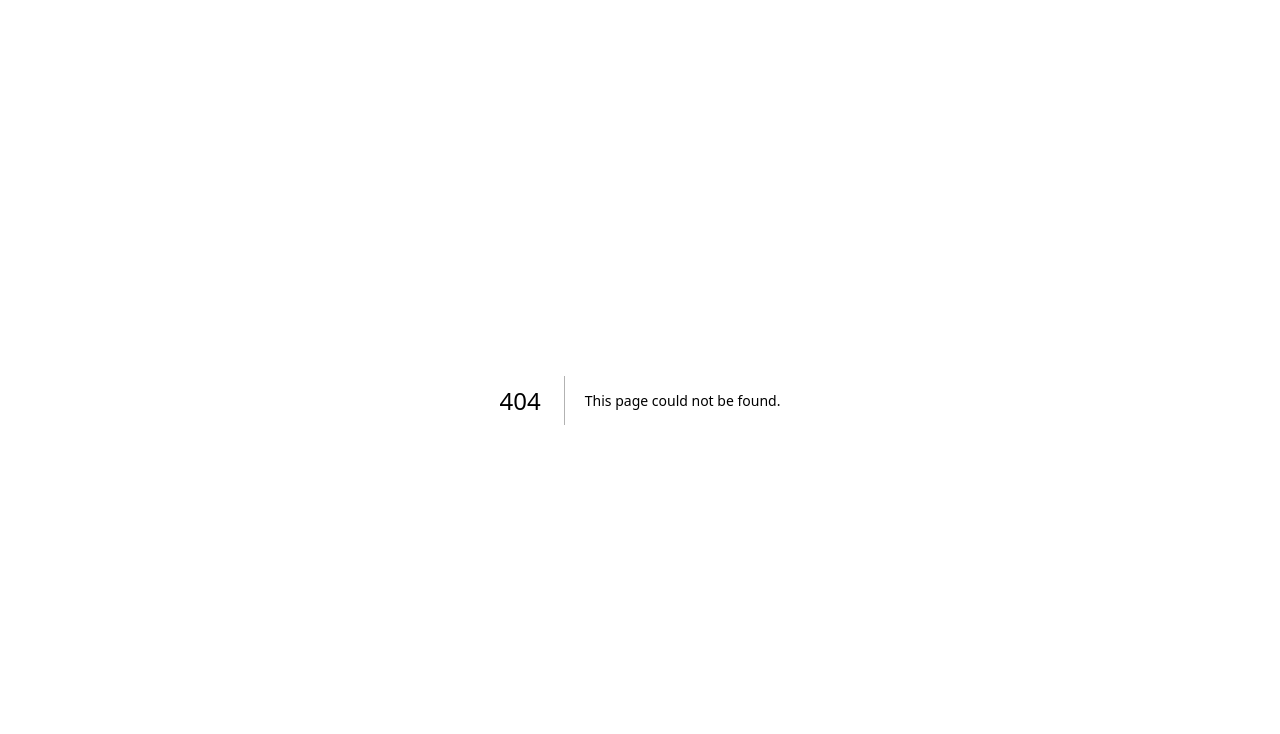
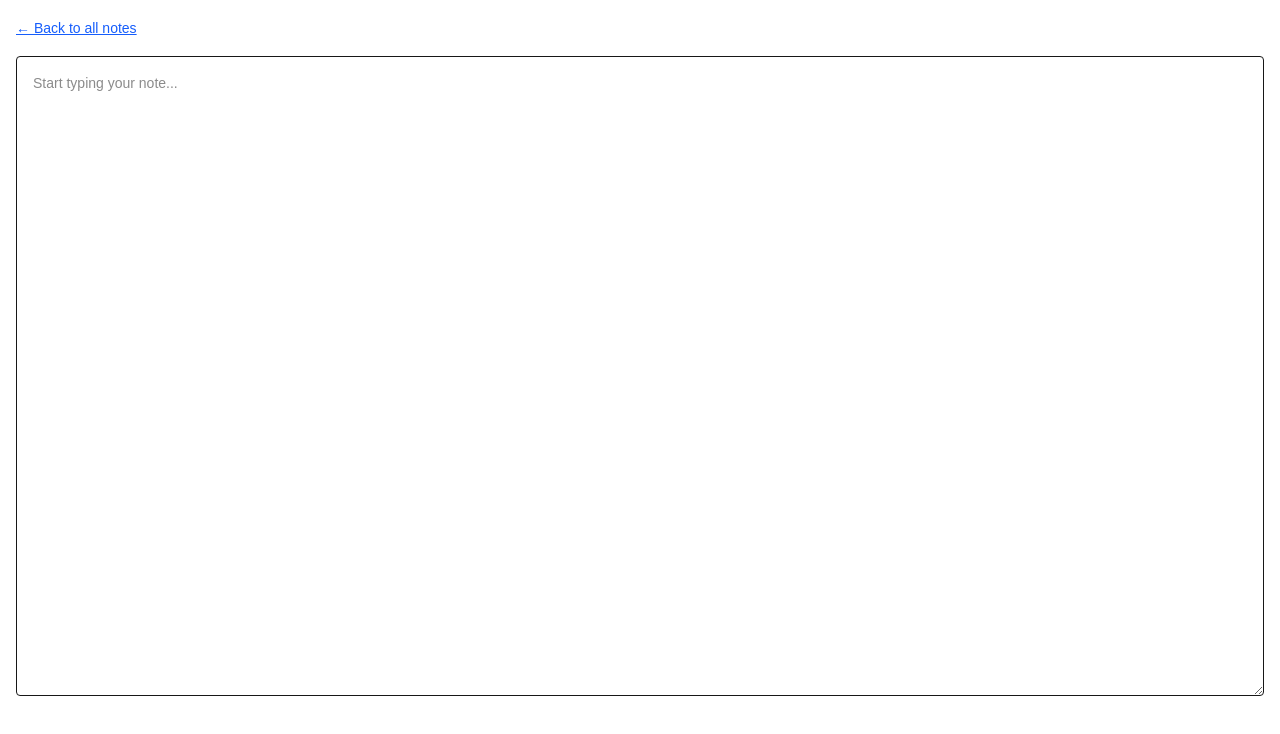
Before and after one commit to Sanket-Deb/mynote, a Next.js app: page /note/1 in a window 1280 px wide. Before the commit this address had no page. Shown: the top 734 px of the page. Built offline with nearby package versions, Linux system fonts and the light colour scheme.

Commit message:
intorduced home page with individual notes

```diff
--- a/package.json
+++ b/package.json
@@ -9,6 +9,7 @@
     "lint": "next lint"
   },
   "dependencies": {
+    "nanoid": "^5.1.5",
     "next": "15.3.5",
     "next-pwa": "^5.6.0",
     "react": "^19.0.0",
--- /dev/null
+++ b/src/app/note/[id]/page.js
@@ -0,0 +1,71 @@
+"use client";
+
+import { useEffect, useState } from "react";
+import { useParams, useRouter } from "next/navigation";
+
+const NotePage = () => {
+  const { id } = useParams(); // Get note ID from URL
+  const [text, setText] = useState(""); // State for textarea
+  const router = useRouter();
+
+  // On mount, check if note exists. If not, create it.
+  useEffect(() => {
+    const notes = JSON.parse(localStorage.getItem("notes")) || [];
+
+    let found = notes.find((n) => n.id === id);
+
+    if (!found) {
+      // If note with this ID doesn't exist, create one immediately
+      found = {
+        id,
+        content: "",
+        lastModified: new Date().toISOString(),
+      };
+      notes.unshift(found);
+      localStorage.setItem("notes", JSON.stringify(notes));
+    }
+
+    setText(found.content); // Fill textarea
+  }, [id]);
+
+  // Update note as user types
+  const handleChange = (e) => {
+    const newContent = e.target.value;
+    setText(newContent);
+
+    const notes = JSON.parse(localStorage.getItem("notes")) || [];
+    const updated = notes.map((n) =>
+      n.id === id
+        ? {
+            ...n,
+            content: newContent,
+            lastModified: new Date().toISOString(),
+          }
+        : n
+    );
+
+    localStorage.setItem("notes", JSON.stringify(updated));
+  };
+
+  return (
+    <main className="p-4">
+      <div className="mb-4">
+        <button
+          onClick={() => router.push("/")}
+          className="underline text-sm text-blue-600"
+        >
+          ← Back to all notes
+        </button>
+      </div>
+
+      <textarea
+        className="w-full h-[80vh] p-4 border rounded text-sm"
+        value={text}
+        onChange={handleChange}
+        placeholder="Start typing your note..."
+      />
+    </main>
+  );
+};
+
+export default NotePage;
--- a/src/app/page.js
+++ b/src/app/page.js
@@ -41,7 +41,8 @@ const Home = () => {
         {notes.map((note) => (
           <li key={note.id}>
             <a className="text-blue-600 underline" href={`/note/${note.id}`}>
-              {note.id} - {note.content.slice(0, 20) || "Untitled"}
+              {note.id} -{" "}
+              {note.content ? `${note.content.slice(0, 20)}...` : "Untitled"}
             </a>
           </li>
         ))}
```
Also changed, not shown: public/sw.js, 1 other file (tests, documents, lock files or other folders).
